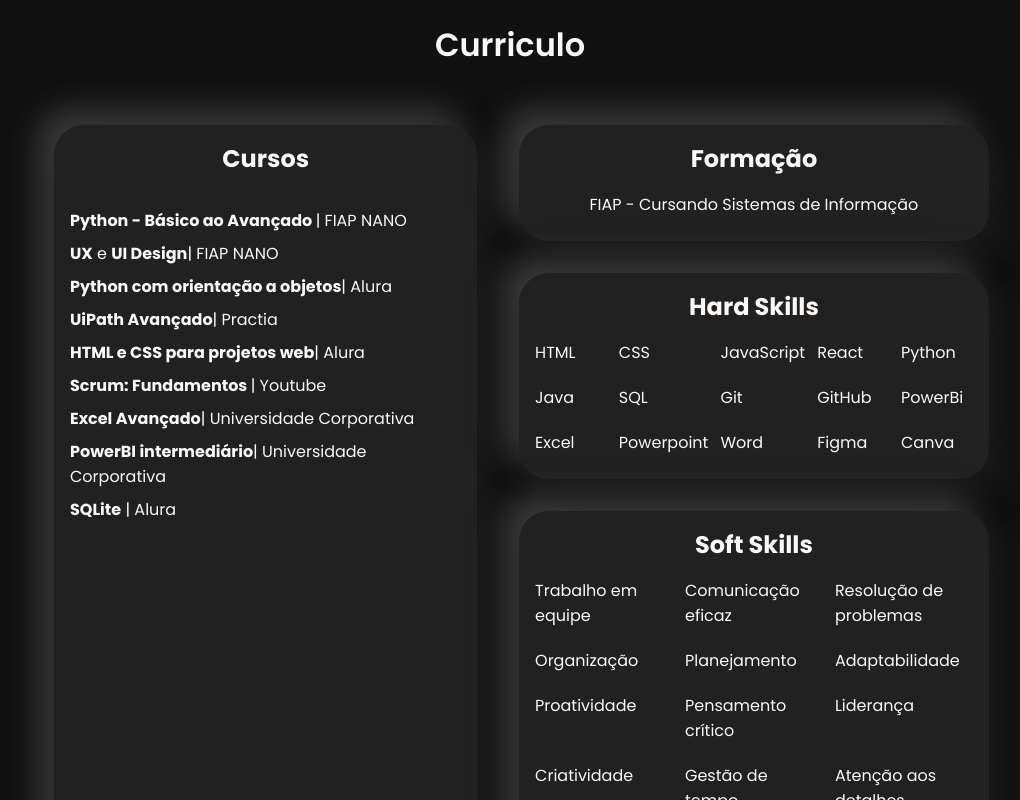
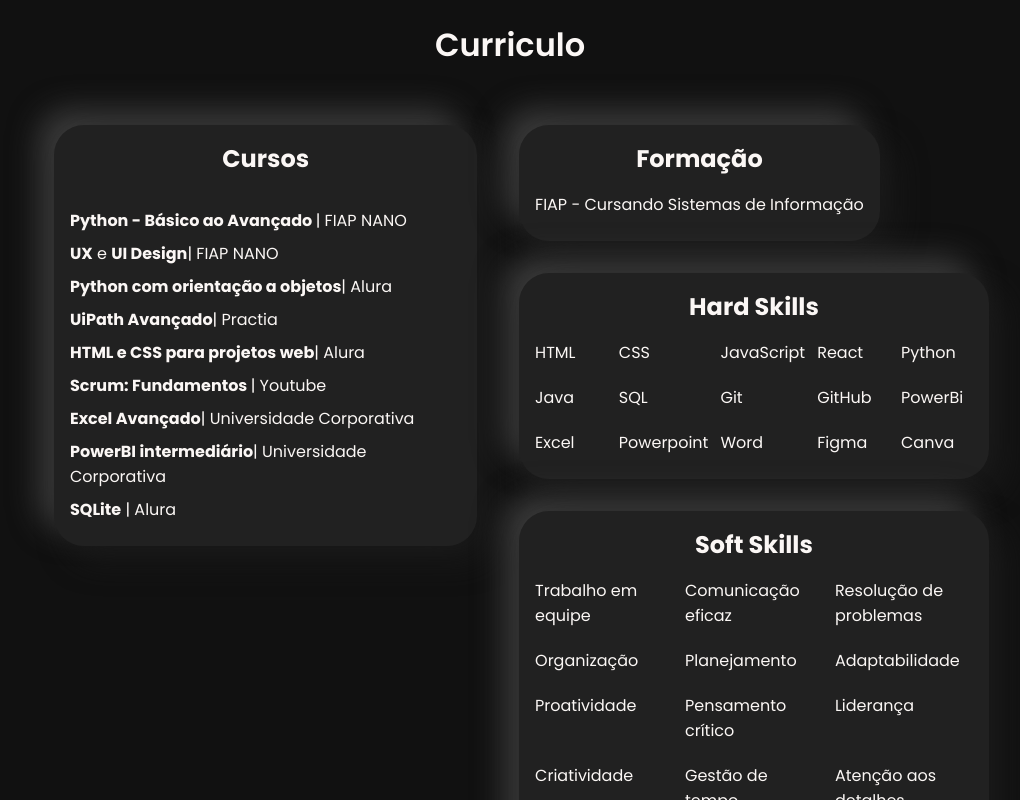
Before and after one commit to Bieelx/portifolio, a React (Create React App) app: page / in a window 1280 px wide. Shown: the part 1780-2580 px from the top of the page, without its empty margins (130-1150 px from the left). Built offline with nearby package versions, Linux system fonts and the light colour scheme.

Commit message:
Update curriculo.css

```diff
--- a/src/CSS/curriculo.css
+++ b/src/CSS/curriculo.css
@@ -37,6 +37,10 @@ aside ul {
     display: flex;
     flex-direction: column;
     align-items: center;
+}
+
+.curriculo_box.formacao.single-column {
+    align-self: flex-start;
 }
 
 .curriculo_box-container {
```
